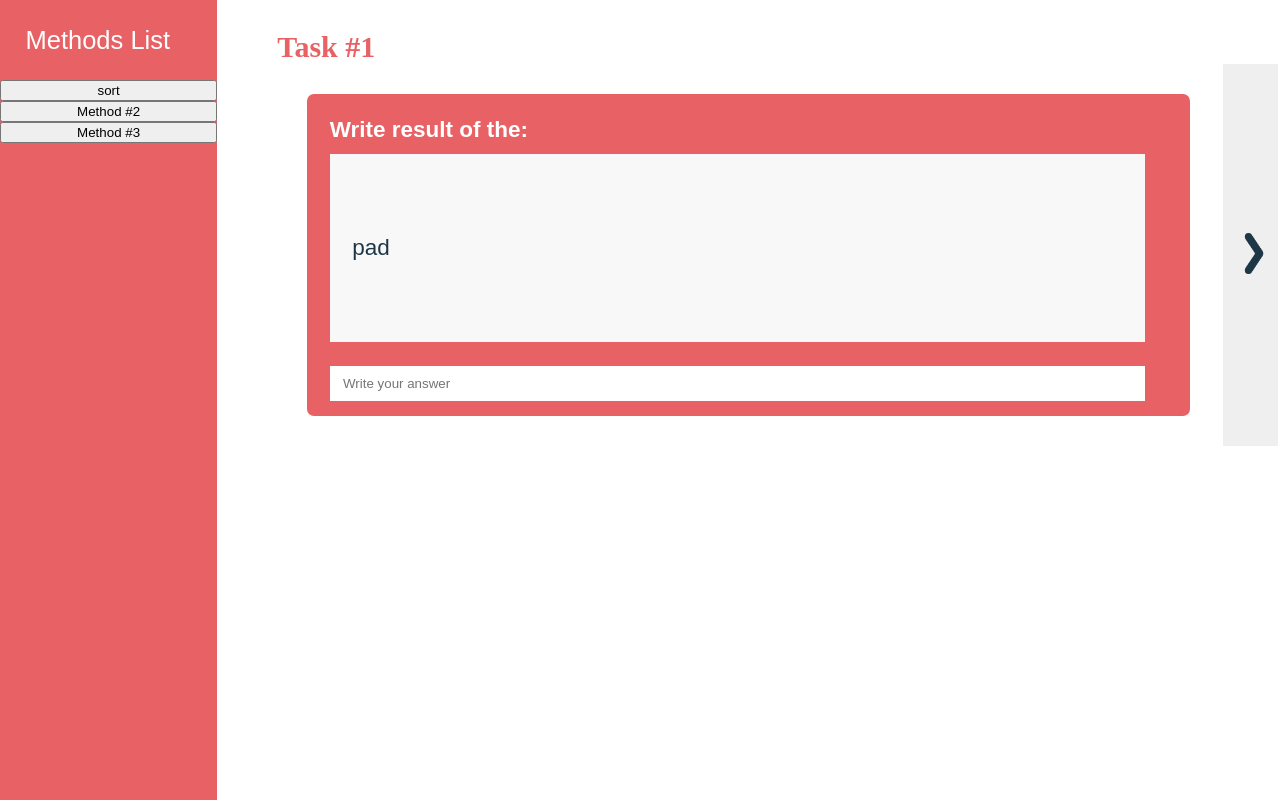
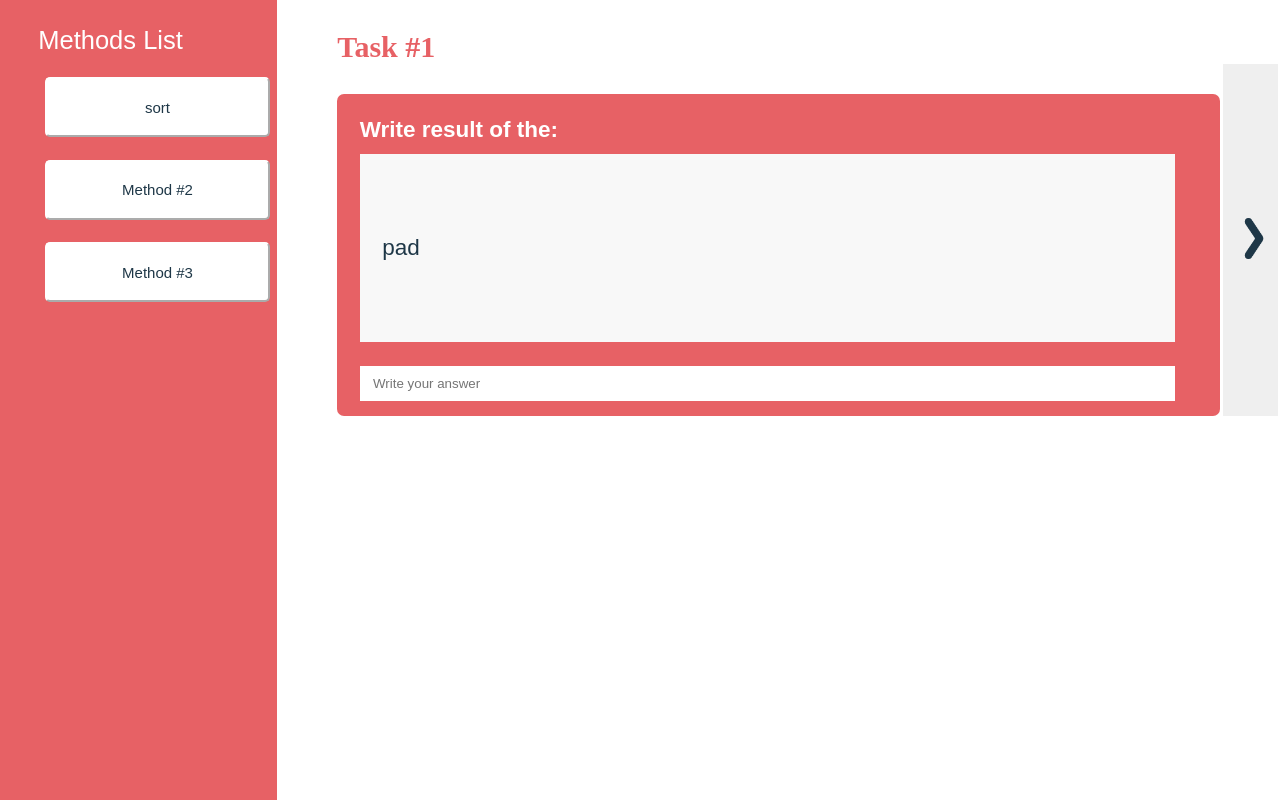
Before and after one commit to reginPekin/Methods_Learner, a React (Create React App) app: page / in a window 1280 px wide. Built offline with nearby package versions, Linux system fonts and the light colour scheme.

Commit message:
small changes

```diff
--- a/src/Components/MethodsList/MethodsList.module.css
+++ b/src/Components/MethodsList/MethodsList.module.css
@@ -1,12 +1,42 @@
+.title {
+  font-size: 1.7em;
+  margin: 1em 1em 0.3em 1.5em;
+  color: white;
+}
+
 .methodsList {
   background-color: var(--red);
   height: 100%;
+  overflow: scroll;
+}
+
+/* .methodsList::-webkit-scrollbar {
+  display: none;
+  width: 0 !important;
+} */
+
+.flexForTasks {
+  display: flex;
+  flex-direction: column;
+}
+
+.methodSelection {
+  background-color: white;
+  padding: 0.4em;
+  margin: 1em 1.3em 0.5em 3em;
+  width: 15em;
+  height: 4em;
+  color: var(--dark-blue);
+  border-radius: 5px;
+  border-color: white;
+  font-size: 1em;
+  outline: none;
 }
 
 .taskSelection {
   background-color: white;
   padding: 0.2em;
-  margin: 0.3em 1.3em 0.5em 3em;
+  margin: 0.3em 1.3em 0.5em 4.5em;
   width: 9em;
   height: 2em;
   color: var(--red);
@@ -15,27 +45,3 @@
   font-size: 0.8em;
   outline: none;
 }
-
-.flexForTasks {
-  display: flex;
-  flex-direction: column;
-}
-
-.method {
-  background-color: white;
-  padding: 0.4em;
-  margin: 1em 1.3em 0.5em 2em;
-  width: 15em;
-  height: 4em;
-  color: var(--dark-blue);
-  border-radius: 15px;
-  border-color: white;
-  font-size: 1em;
-  outline: none;
-}
-
-.title {
-  font-size: 1.7em;
-  margin: 1em;
-  color: white;
-}
--- a/src/Components/TaskBoard/TaskBoard.module.css
+++ b/src/Components/TaskBoard/TaskBoard.module.css
@@ -1,3 +1,3 @@
 .task {
-  margin: 2em;
+  margin: 2em 0em 0em 0em;
 }
--- a/src/style/index.css
+++ b/src/style/index.css
@@ -9,11 +9,12 @@ element {
 
 @import url("https://fonts.googleapis.com/css?family=Open+Sans:400,600&display=swap");
 @import url("https://fonts.googleapis.com/css?family=Montserrat&display=swap");
+@import url("https://fonts.googleapis.com/css?family=Work+Sans&display=swap");
 
 @font-face {
-  font-family: "Kosko";
+  font-family: "AdventPro";
 
-  src: url("../style/Fonts/KoskoRegular.ttf") format("truetype");
+  src: url("../style/Fonts/AdventPro-Regular.ttf") format("truetype");
 
   font-weight: normal;
 
```
